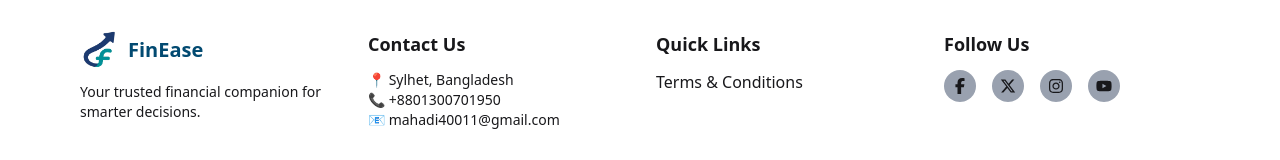
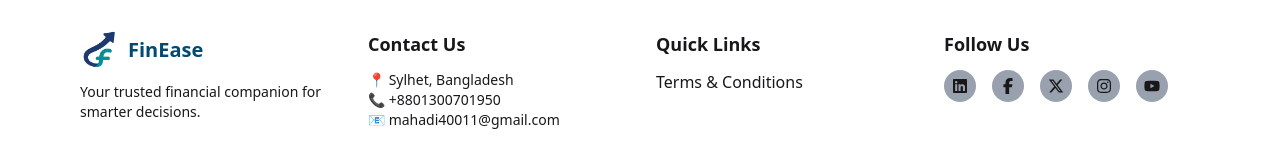
Before and after one commit to mahadi40011/FinEase-Client-Side, a React (Vite) app: page / in a window 1280 px wide. Shown: the part 1932-2092 px from the top of the page. Built offline with nearby package versions, Linux system fonts and the light colour scheme; no server answers.

Commit message:
Update Footer. Added Linked in icon to redirect my Linked in  profile

```diff
--- a/src/components/Footer/Footer.jsx
+++ b/src/components/Footer/Footer.jsx
@@ -6,6 +6,7 @@ import {
   FaInstagram,
   FaYoutube,
   FaXTwitter,
+  FaLinkedin,
 } from "react-icons/fa6";
 
 const Footer = () => {
@@ -54,6 +55,13 @@ const Footer = () => {
           <h2 className="text-lg font-semibold mb-3">Follow Us</h2>
           <div className="flex gap-4 mt-2">
             <Link
+              to="https://www.linkedin.com/in/mehedi-hasan-mahbub/"
+              target="_blank"
+              className="p-2 rounded-full bg-gray-400 hover:bg-red-600 transition"
+            >
+              <FaLinkedin />
+            </Link>
+            <Link
               to="https://facebook.com"
               target="_blank"
               className="p-2 rounded-full bg-gray-400 hover:bg-blue-600 transition"
```
